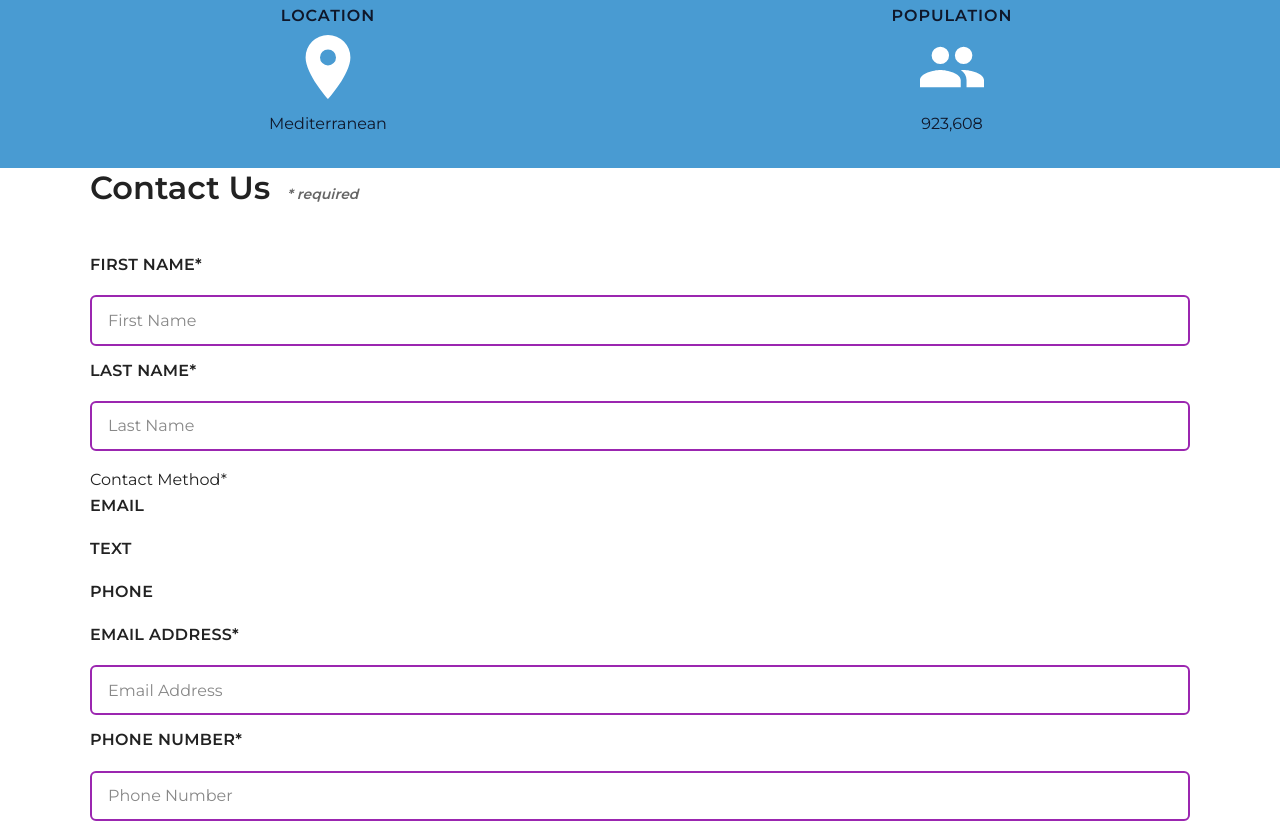
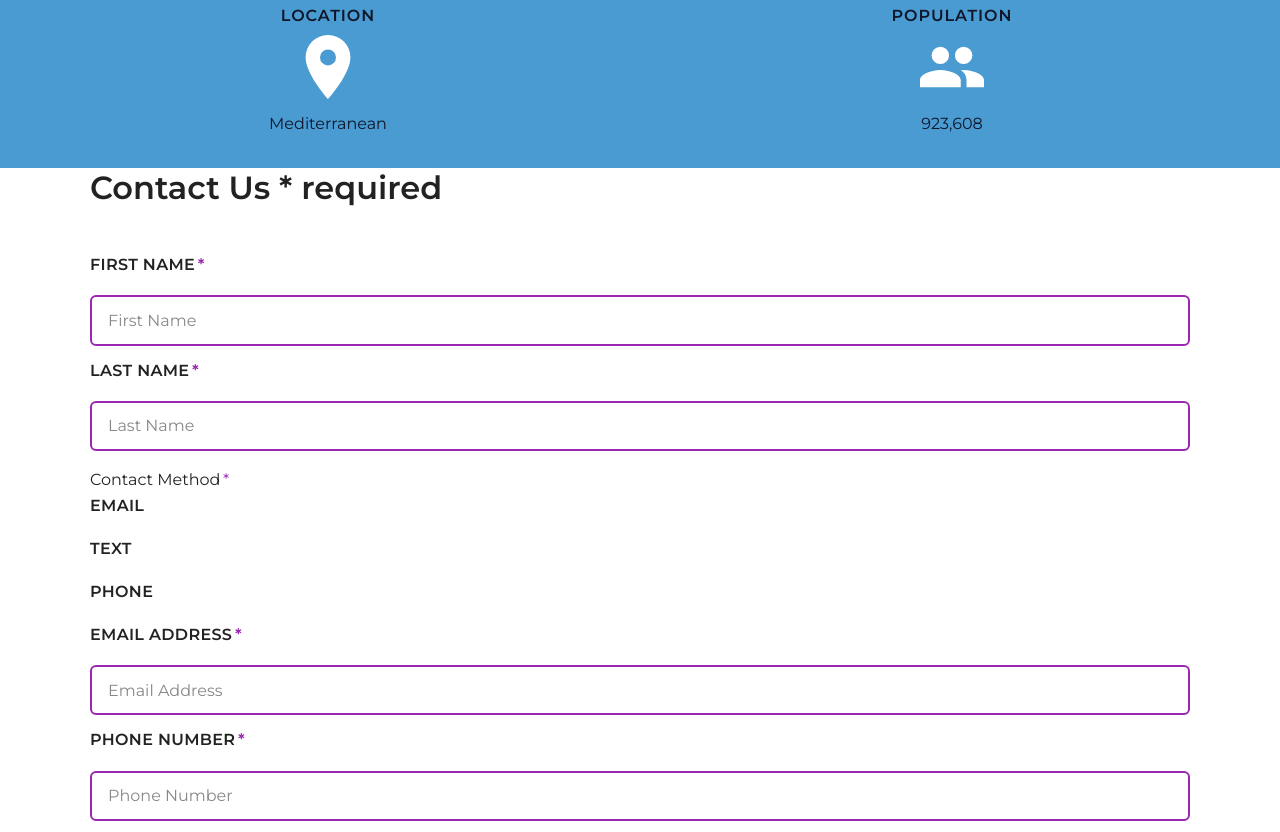
Before and after one commit to Taliesin-2/wunderlust, a plain HTML site: page index.html in a window 1280 px wide. Shown: the part 3108-3940 px from the top of the page. Drawn offline with Linux system fonts and the light colour scheme.

Commit message:
Update styles.css

```diff
--- a/styles.css
+++ b/styles.css
@@ -103,15 +103,6 @@ em, i { font-style: italic; }
 q { color: #333; }
 blockquote { border-left: 4px solid var(--light); padding-left: var(--space-3); margin: var(--space-3) 0; color: #333; }
 
-/* Small helper for “* required” */
-.form-required{
-  font-size: var(--fs-small);
-  font-style: italic;
-  color: #666;
-  margin-left: .5rem;
-  text-transform: none;
-}
-
 /* =========================
    Accessibility
    ========================= */
@@ -187,12 +178,9 @@ main picture{margin-block:var(--space-3)}
 /* =========================
    Contact — scoped to form after #contact
    ========================= */
-#contact + form{
-  padding-block:var(--space-6);
-  max-width:100%;
-}
+#contact + form{ padding-block:var(--space-6); }
 
-/* field groups */
+/* stack fields */
 #contact + form fieldset{
   border:0; padding:0; margin:0 0 var(--space-4);
   display:grid; gap:var(--space-3);
@@ -206,36 +194,23 @@ main picture{margin-block:var(--space-3)}
   margin-bottom:.35rem;
   display:block;
 }
-#contact .form-required{ /* if you put it in the heading */
-  font-size: var(--fs-small);
-  font-style: italic;
-  color: #666;
-  margin-left: .5rem;
-  text-transform: none;
-}
-#contact + form .form-required{ /* if you keep it near the form */
-  font-size: var(--fs-small);
-  font-style: italic;
-  color: #666;
-  margin-left: .5rem;
-  text-transform: none;
-}
+#contact + form .required{ color:var(--purple); margin-left:.25ch; }
 
-/* inputs + selects — FLUID */
+/* text inputs + selects — fully fluid */
 #contact + form input[type="text"],
 #contact + form input[type="email"],
 #contact + form input[type="tel"],
 #contact + form select{
-  box-sizing: border-box;
-  width: 100%;
-  max-width: 100%;
-  min-width: 0;
-  padding: .85rem 1rem;
-  border: var(--field-border);
-  border-radius: 6px;
-  background: #fff;
-  font-family: var(--ff-body);
-  font-size: var(--fs-body);
+  box-sizing:border-box;
+  width:100%;
+  max-width:100%;
+  min-width:0;
+  padding:.85rem 1rem;
+  border:var(--field-border);
+  border-radius:6px;
+  background:#fff;
+  font-family:var(--ff-body);
+  font-size:var(--fs-body);
 }
 #contact + form input::placeholder{ color:#888; }
 
```
